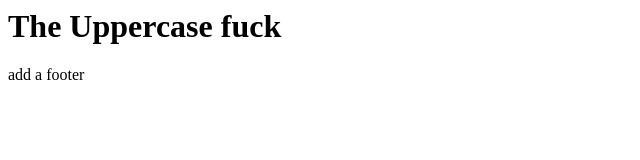
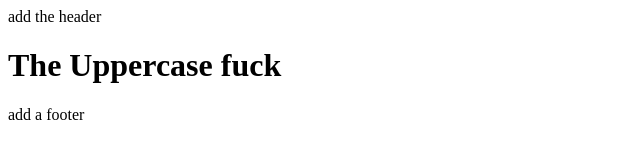
Before and after one commit to lewiswon/AndroidVerbose, a plain HTML site: page index.html in a window 1280 px wide. Shown: the whole page, without its empty margins (0-640 px from the left). Drawn offline with Linux system fonts and the light colour scheme.

Commit message:
add the header

```diff
--- a/index.html
+++ b/index.html
@@ -1 +1 @@
-<html><head><title>The iss001</title></head><body><h1>The Uppercase fuck</h1></body></html> add a footer
+add the header<html><head><title>The iss001</title></head><body><h1>The Uppercase fuck</h1></body></html> add a footer
```
